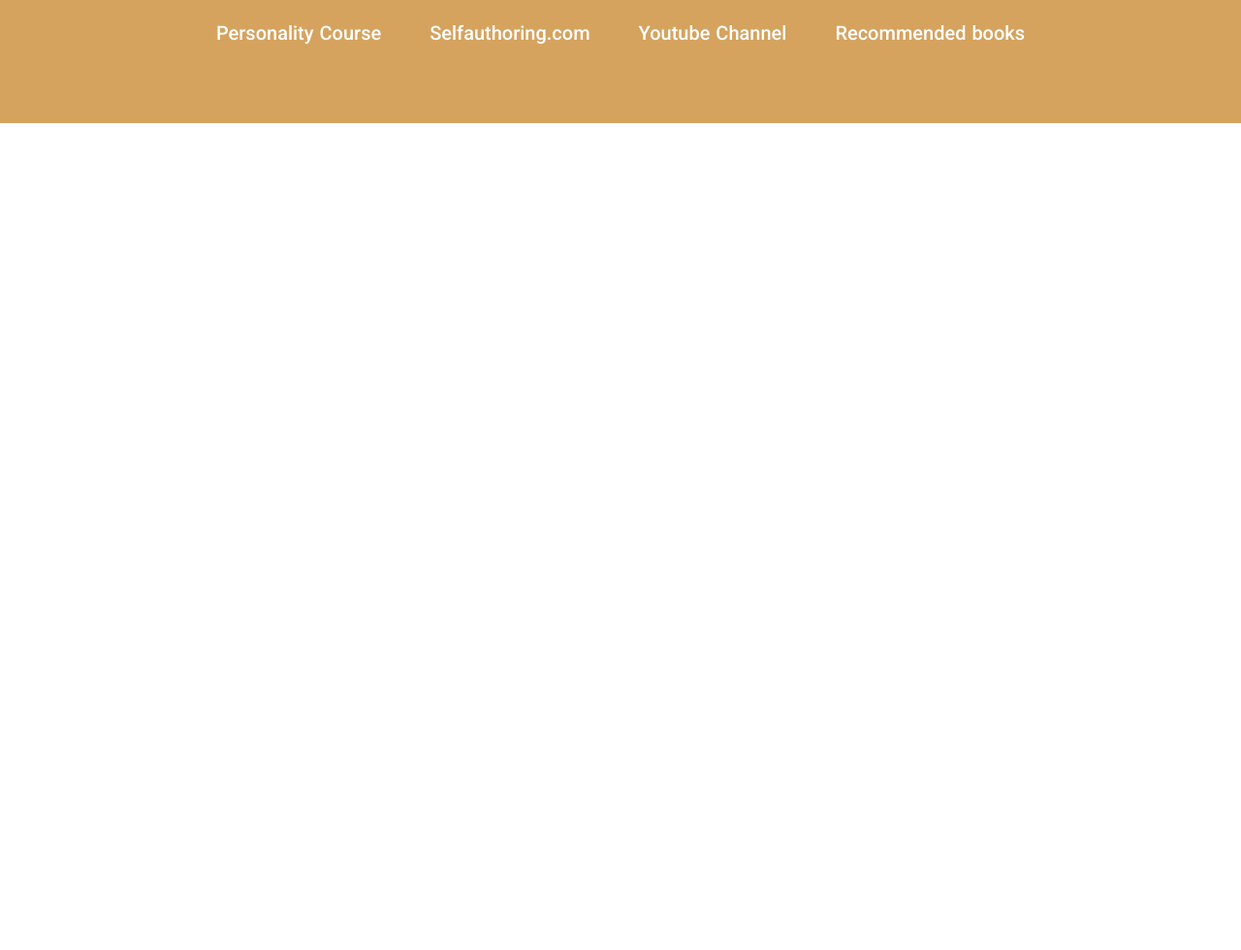
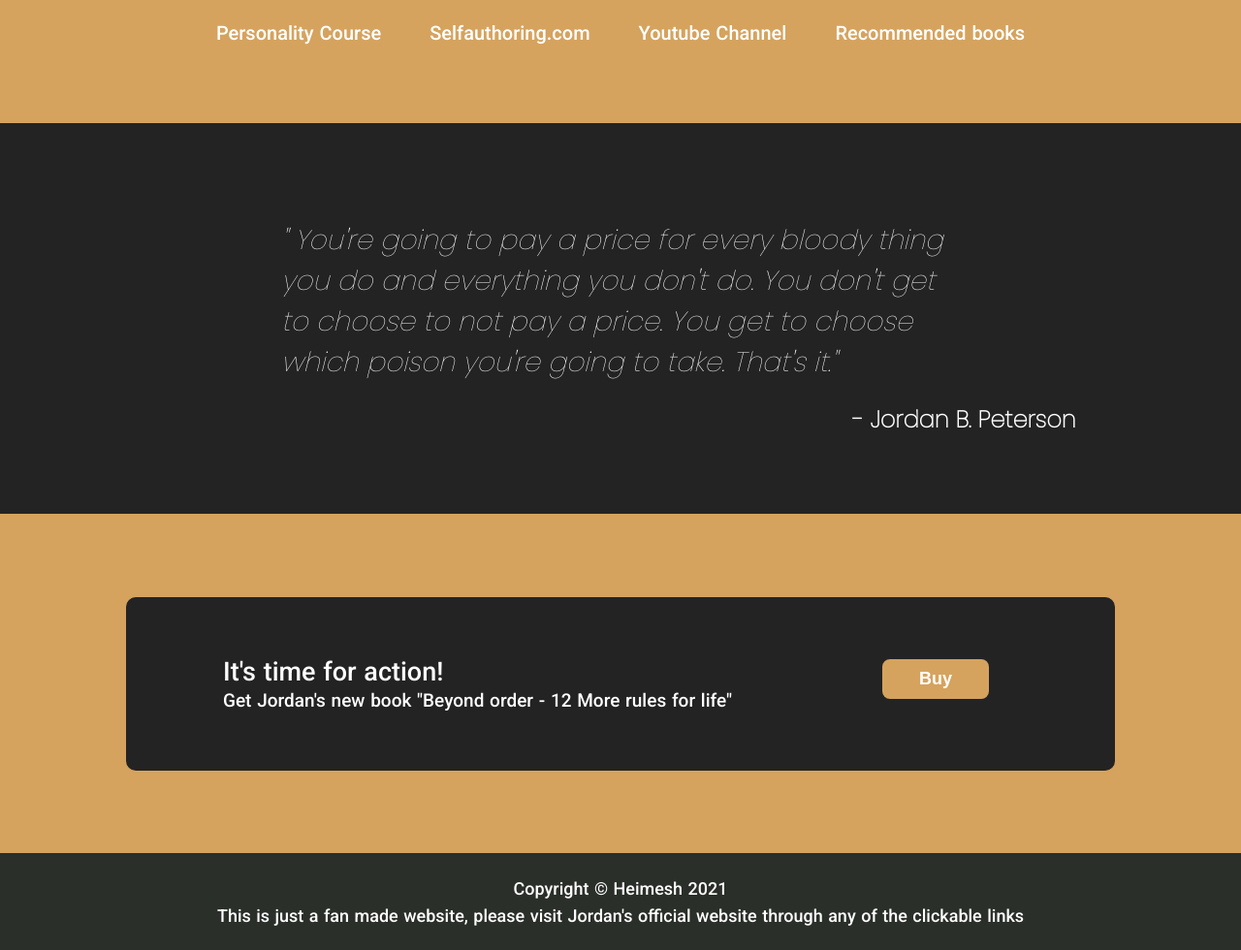
Before and after one commit to heimesh/firstproject, a plain HTML site: page index.html in a window 1280 px wide. Shown: the part 834-1814 px from the top of the page at 97% size. Before the commit the page ends 1063 px from the top, so only its background shows below. Drawn offline with Linux system fonts and the light colour scheme.

Commit message:
Finished website

```diff
--- a/index.html
+++ b/index.html
@@ -7,10 +7,14 @@
     <title>Project 1</title>
     <meta name='viewport' content='width=device-width, initial-scale=1'>
     <link rel='stylesheet' type='text/css' media='screen' href='styles.css'>
-    <!--Link for Roboto Font-->
+    <!--Link for Roboto font-->
     <link rel="preconnect" href="https://fonts.googleapis.com">
     <link rel="preconnect" href="https://fonts.gstatic.com" crossorigin>
     <link href="https://fonts.googleapis.com/css2?family=Roboto:wght@500&display=swap" rel="stylesheet">
+    <!--Link for Poppins font-->
+    <link rel="preconnect" href="https://fonts.googleapis.com">
+    <link rel="preconnect" href="https://fonts.gstatic.com" crossorigin>
+    <link href="https://fonts.googleapis.com/css2?family=Poppins:wght@100&display=swap" rel="stylesheet">
 </head>
 
 <body>
@@ -18,15 +22,15 @@
   <div class="main-section-body">
     <ul>
         <li><img src="lobster.jpg" alt="Lobster-logo"></li>
-        <li><a href="">About</a></li>
-        <li><a href="">Work</a></li>
-        <li><a href="">Contact</a></li>
+        <li><a href="https://www.jordanbpeterson.com/about/">About</a></li>
+        <li><a href= "#work">Work</a></li>
+        <li><a href="https://www.jordanbpeterson.com/donate/">Support</a></li>
     </ul>
   <div class="main">
     <div class="main-nest">
         <h1>Jordan B. Peterson</h1>
         <p>The man who has changed thousands if not millions of lives. He is a clinical psychologist, a speaker, husband, an author, and a father to many. There is a lot to say about him; He is a genius, one that our generation needed, desperately.</p>
-        <button>Sign up</button>
+        <button><a href="https://courses.jordanbpeterson.com/personality">Courses</a></button>
     </div>
     <div class="main-img">
         <img src="original.jpg" alt="">
@@ -37,23 +41,23 @@
 
   <!--Second Section-->
   <div class="second-section-body">
-     <h2>Some random information</h2>
+     <h2 id="work">Some useful information</h2>
       <div class="second">
          <div class="icons">
             <img src="sprout.png" alt="sprout icon">
-            <p>Personality Course</p>
+            <p><a href="https://courses.jordanbpeterson.com/personality?utm_source=home_page&utm_campaign=evergreen_brand">Personality Course</a></p>
          </div>
          <div class="icons">
             <img src="pencil.png" alt="pencil icon">
-            <p>Selfauthoring.com</p>
+            <p><a href="https://www.selfauthoring.com/">Selfauthoring.com</a></p>
          </div>
          <div class="icons">
             <img src="youtube.png" alt="youube icon">
-            <p>Youtube Channel</p>
+            <p><a href="https://www.youtube.com/c/jordanpetersonvideos">Youtube Channel</a></p>
          </div>
          <div class="icons">
             <img src="book.png" alt="book icon">
-            <p>Recommended books</p>
+            <p><a href="https://www.jordanbpeterson.com/great-books/">Recommended books</a></p>
          </div>
       </div>
   </div>
@@ -61,19 +65,34 @@
 
   <!--Third Section-->
   <div class="third-section-body">
-    <p>You're going to pay a price for every bloody thing you do and everything you don't do. You don't get to choose to not pay a price. You get to choose which poison you're going to take. That's it.</p>
-
+    <div class="quote"><em>" You're going to pay a price for every bloody thing you do and everything you don't do. You don't get to choose to not pay a price. You get to choose which poison you're going to take. That's it."</em>
+    </div>
+    <div class="jordan">
+        - Jordan B. Peterson
+    </div>
   </div>
   <!--Third Section ends-->
 
   <!--Fourth Section-->
   <div class="fourth-section-body">
+      <div class="container">
+          <div class="cta">
+              <p>It's time for action!</p>
+              <p>Get Jordan's new book "Beyond order - 12 More rules for life"</p>
+          </div>
+          <div>
+            <button class="sign-up-last"><a href="https://www.jordanbpeterson.com/beyond-order-12-more-rules-for-life/">Buy</a></button>
+          </div>
+      </div>
 
   </div>
   <!--Fourth Section ends-->
 
   <footer>
-
+      <div class="footer-section">
+          <p>Copyright © Heimesh 2021</p>
+          <p class="disclaimer">This is just a fan made website, please visit Jordan's official website through any of the clickable links</p>
+      </div>
   </footer>
 
 </body>
--- a/styles.css
+++ b/styles.css
@@ -113,8 +113,93 @@ h2 {
 
 /*Third section*/
 
-.third-seciton-body {
-
+.third-section-body {
+    background-color: rgb(36, 35, 35);
 }
 
+.quote {
+    padding: 100px;
+    margin: 0;
+    font-size: 28px;
+    font-family: 'Poppins', sans-serif;
+    font-weight: 500;
+    display: flex;
+    justify-content: center;
+    align-items: center;
+    width: 700px;
+    margin: auto;
+    padding-bottom: 20px;
+}
+
+.jordan {
+    font-family: 'Poppins', sans-serif;
+    font-size: 24px;
+    padding-bottom: 80px;
+    padding-left: 880px;
+    font-weight: 600;
+}
 /*Third section ends*/
+
+/*Fourth section*/
+.fourth-section-body {
+    background-color: #D5A35E;
+    display: flex;
+    align-items: center;
+    height: 350px;
+}
+
+.container {
+    background-color: rgb(36, 35, 35);
+    padding: 60px;
+    display: flex;
+    justify-content: space-between;
+    align-items: center;
+    gap: 30px;
+    border-radius: 10px;
+    width: 900px;
+    margin: auto;
+}
+
+.cta > p{
+    margin: 0;
+}
+
+.cta > :nth-child(1){
+    font-size: 27px;
+}
+
+.cta > :nth-child(2){
+    font-size: 19px;
+}
+
+.cta {
+    margin-left: 40px;
+}
+
+.sign-up-last {
+    margin-right: 70px;
+    padding-left: 20px;
+    padding-right: 20px;
+    font-size: 18px;
+}
+/*Fourth section ends here*/
+
+footer {
+    background-color: #2A2F29;
+    height: 100px;
+    display: flex;
+    justify-content: center;
+    align-items: center;
+}
+
+.footer-section > p {
+    margin: 0;
+    font-size: 18px;
+    text-align: center;
+}
+
+.disclaimer {
+    font-size: 10px;
+    padding-top: 5px;
+    text-align: center;
+}
```
